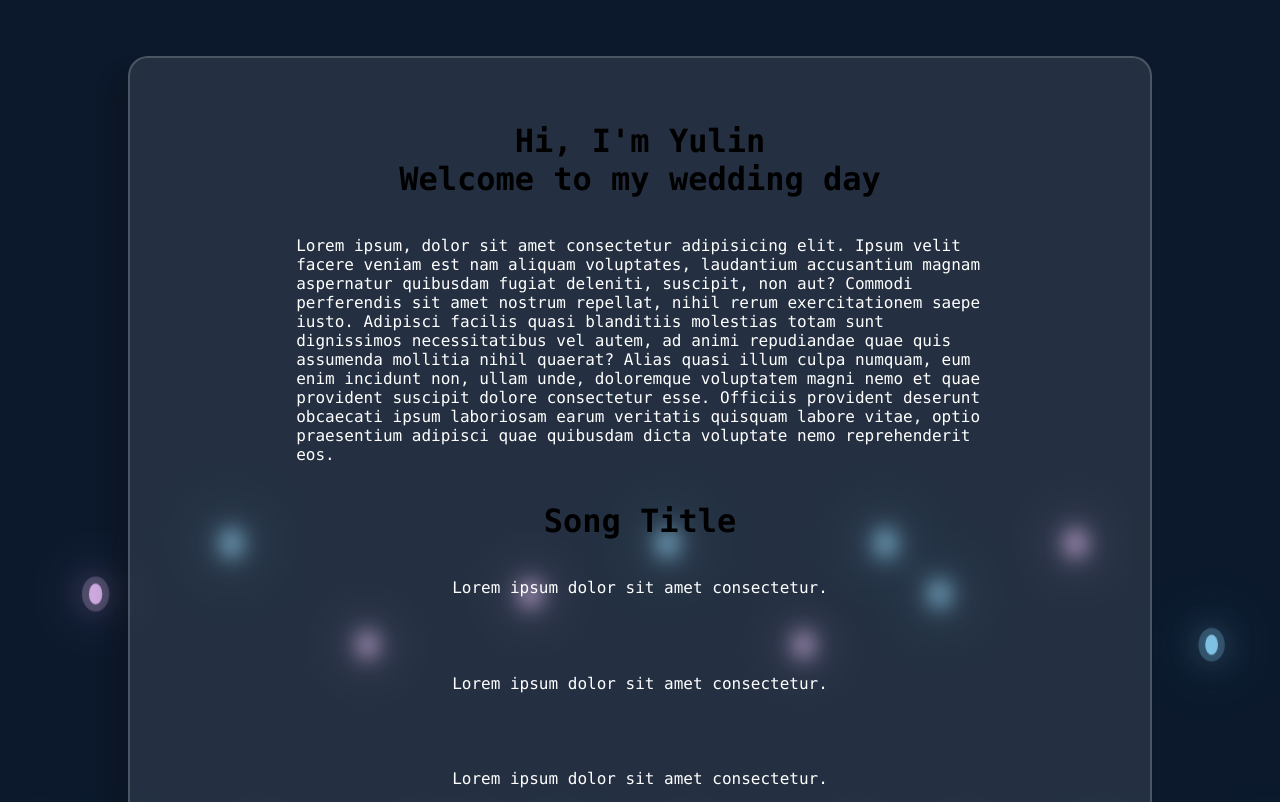
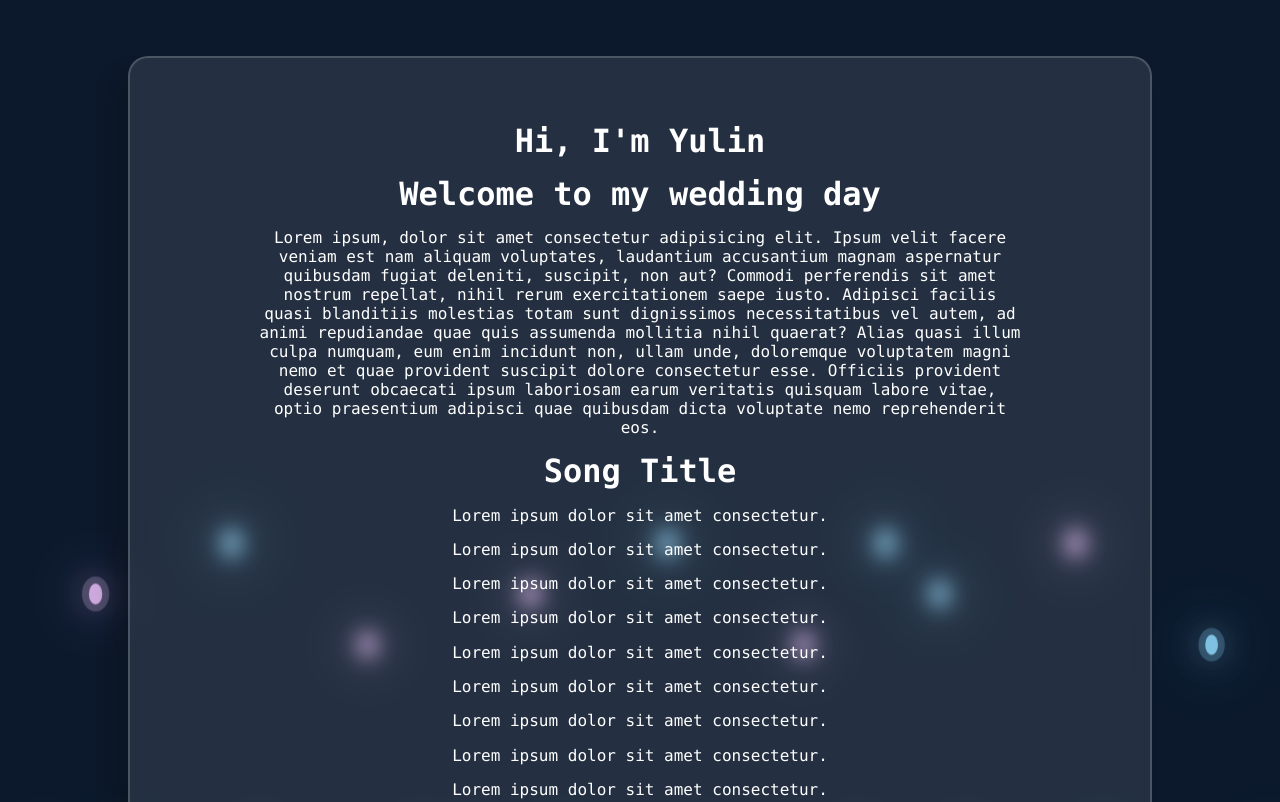
Before and after one commit to JiayiandYulin/JiayiandYulin, a plain HTML site: page index.html in a window 1280 px wide. Shown: the top 802 px of the page. Drawn offline with Linux system fonts and the light colour scheme.

Commit message:
Add files via upload

```diff
--- a/css/style.css
+++ b/css/style.css
@@ -59,6 +59,10 @@ body {
     }
 }
 
+.glass h1 {
+    color: white;
+    margin-bottom: 2%;
+}
 
 .glass {
     margin: 2% 10% 2% 10%;
@@ -74,9 +78,10 @@ body {
     backdrop-filter: blur(10px);
     box-shadow: -15px 17px 17px 0 rgba(10, 10, 10, 0.25);
     flex-direction: column;
+    text-align: center;
 }
 
 .glass p {
     color: white;
-    margin: 5%;
+    margin-bottom: 2%;
 }
```
